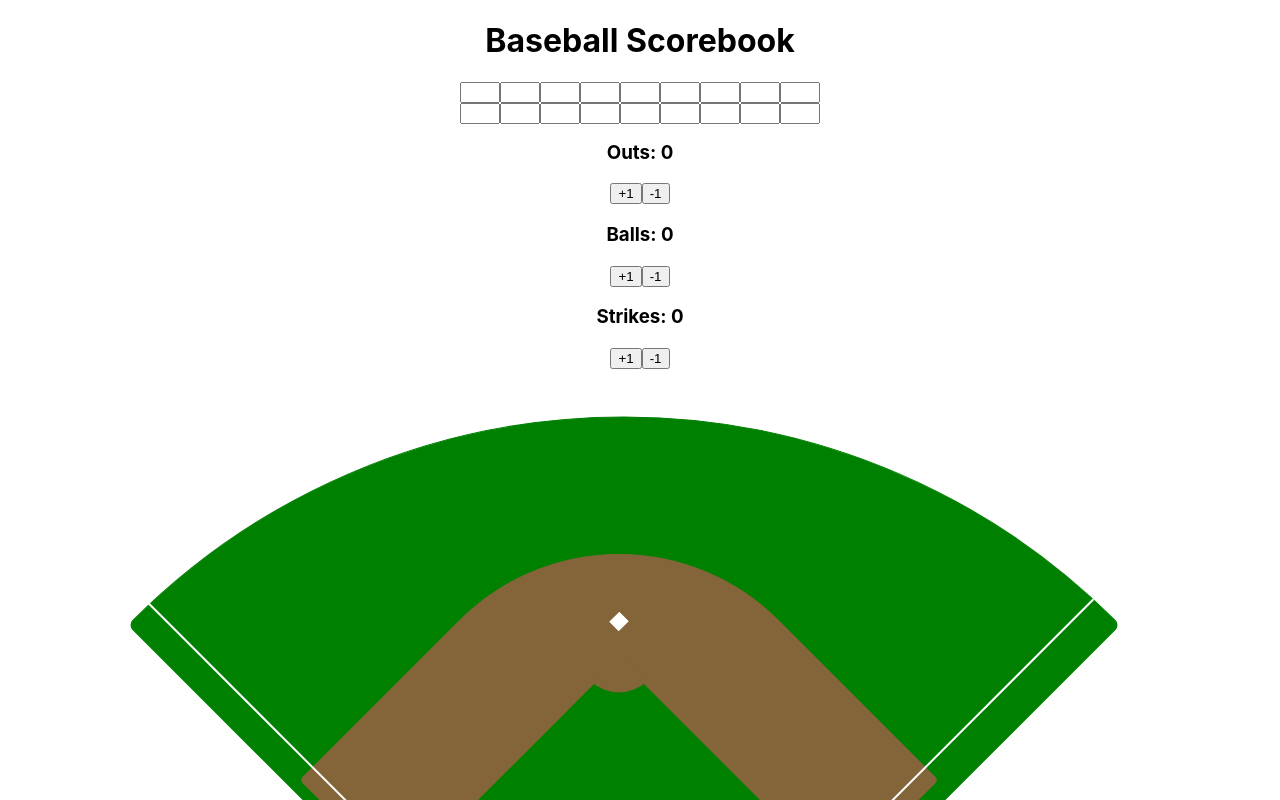
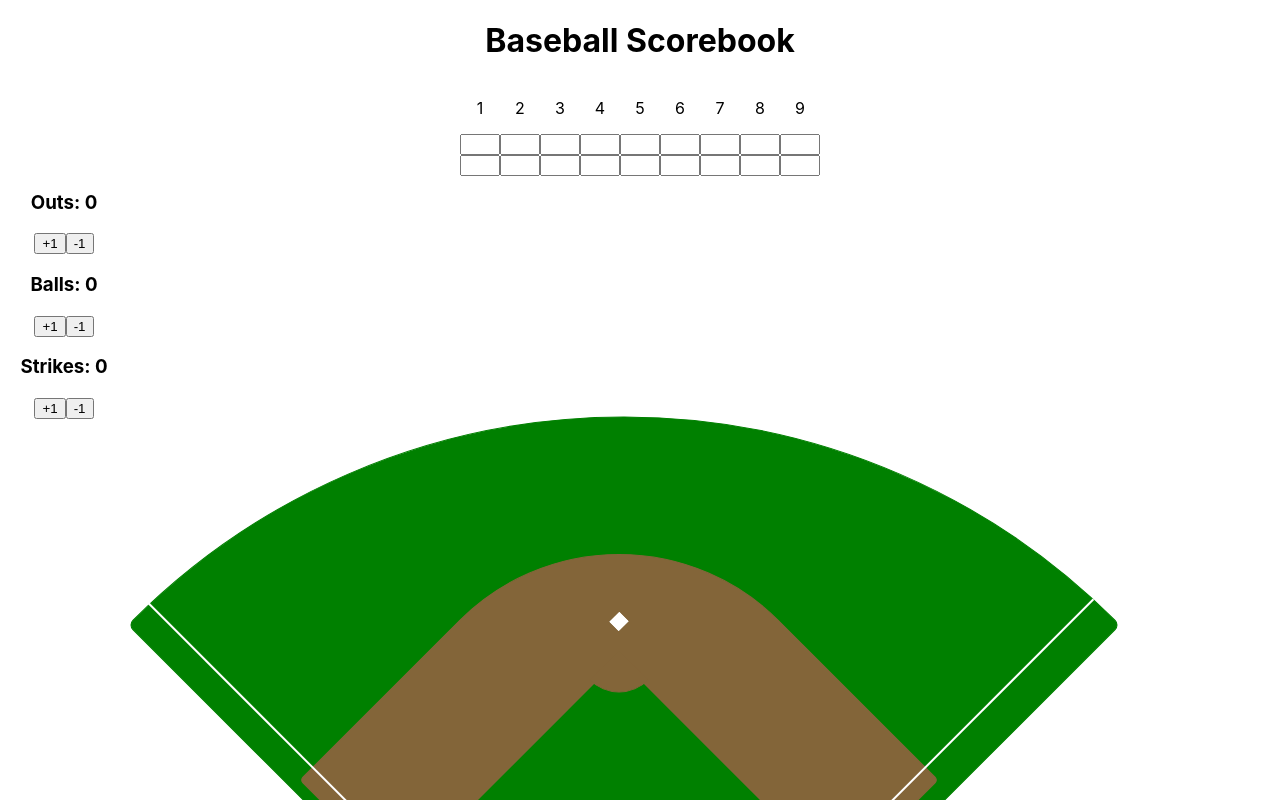
Before and after one commit to caseymacleod22/react-baseball-scorebook, a React (Create React App) app: page / in a window 1280 px wide. Shown: the top 800 px of the page. Built offline with nearby package versions, Linux system fonts and the light colour scheme.

Commit message:
refactor scoreboard to add individual inning components

```diff
--- a/src/App.css
+++ b/src/App.css
@@ -14,7 +14,13 @@
   height: 40px;
 }
 
-
+.outsandcount {
+  display: flex;
+  justify-content: flex-start;
+  flex-direction: column;
+  margin-top: 50px;
+  margin-right: 90%;
+}
 
 #field{
   position:absolute;
--- a/src/App.js
+++ b/src/App.js
@@ -3,7 +3,15 @@ import Header from './components/Header/Header'
 import Outs from './components/Outs/Outs'
 import Balls from './components/Balls/Balls'
 import Strikes from './components/Strikes/Strikes'
-import Scoreboard from './components/Scoreboard/Scoreboard'
+import FirstInning from './components/FirstInning/FirstInning'
+import SecondInning from './components/SecondInning/SecondInning'
+import ThirdInning from './components/ThirdInning/ThirdInning'
+import FourthInning from './components/FourthInning/FourthInning'
+import FifthInning from './components/FifthInning/FifthInning'
+import SixthInning from './components/SixthInning/SixthInning'
+import SeventhInning from './components/SeventhInning/SeventhInning'
+import EigthInning from './components/EigthInning/EightInning'
+import NinthInning from './components/NinthInning/NinthInning'
 import Field from './components/Field/Field'
 import FirstBase from './components/FirstBase/FirstBase'
 import SecondBase from './components/SecondBase/SecondBase'
@@ -14,19 +22,21 @@ function App() {
     <div className="App">
       <Header />
       <div className='container'>
-          <Scoreboard />
-          <Scoreboard />
-          <Scoreboard />
-          <Scoreboard />
-          <Scoreboard />
-          <Scoreboard />
-          <Scoreboard />
-          <Scoreboard />
-          <Scoreboard />
-        </div>
+          <FirstInning />
+          <SecondInning />
+          <ThirdInning />
+          <FourthInning />
+          <FifthInning />
+          <SixthInning />
+          <SeventhInning />
+          <EigthInning />
+          <NinthInning />
+      </div>
+      <div className='outsandcount'>
         <Outs />
         <Balls />
         <Strikes />
+      </div>
         <Field />
         <FirstBase />
         <SecondBase />
--- /dev/null
+++ b/src/components/EigthInning/EightInning.js
@@ -0,0 +1,11 @@
+function EigthInning () {
+    return (
+        <div className='scoreboard'>
+            <p>8</p>
+            <input type="number" min="0"/>
+            <input type="number" min="0"/>
+        </div>
+    )
+}
+
+export default EigthInning
--- /dev/null
+++ b/src/components/FifthInning/FifthInning.js
@@ -0,0 +1,11 @@
+function FifthInning () {
+    return (
+        <div className='scoreboard'>
+            <p>5</p>
+            <input type="number" min="0"/>
+            <input type="number" min="0"/>
+        </div>
+    )
+}
+
+export default FifthInning
--- /dev/null
+++ b/src/components/FirstInning/FirstInning.js
@@ -0,0 +1,11 @@
+function FirstInning () {
+    return (
+        <div className='scoreboard'>
+            <p>1</p>
+            <input type="number" min="0"/>
+            <input type="number" min="0"/>
+        </div>
+    )
+}
+
+export default FirstInning
--- /dev/null
+++ b/src/components/FourthInning/FourthInning.js
@@ -0,0 +1,11 @@
+function FourthInning () {
+    return (
+        <div className='scoreboard'>
+            <p>4</p>
+            <input type="number" min="0"/>
+            <input type="number" min="0"/>
+        </div>
+    )
+}
+
+export default FourthInning
--- /dev/null
+++ b/src/components/NinthInning/NinthInning.js
@@ -0,0 +1,11 @@
+function NinthInning () {
+    return (
+        <div className='scoreboard'>
+            <p>9</p>
+            <input type="number" min="0"/>
+            <input type="number" min="0"/>
+        </div>
+    )
+}
+
+export default NinthInning
--- a/src/components/Scoreboard/Scoreboard.js
+++ /dev/null
@@ -1,12 +0,0 @@
-import '../../App.css';
-
-function Scoreboard () {
-    return (
-        <div class='scoreboard'>
-            <input type="number" min='0'/>
-            <input type="number" min='0'/>
-        </div>
-    )
-}
-
-export default Scoreboard
--- /dev/null
+++ b/src/components/SecondInning/SecondInning.js
@@ -0,0 +1,11 @@
+function SecondInning () {
+    return (
+        <div className='scoreboard'>
+            <p>2</p>
+            <input type="number" min="0"/>
+            <input type="number" min="0"/>
+        </div>
+    )
+}
+
+export default SecondInning
--- /dev/null
+++ b/src/components/SeventhInning/SeventhInning.js
@@ -0,0 +1,11 @@
+function SeventhInning () {
+    return (
+        <div className='scoreboard'>
+            <p>7</p>
+            <input type="number" min="0"/>
+            <input type="number" min="0"/>
+        </div>
+    )
+}
+
+export default SeventhInning
--- /dev/null
+++ b/src/components/SixthInning/SixthInning.js
@@ -0,0 +1,11 @@
+function SixthInning () {
+    return (
+        <div className='scoreboard'>
+            <p>6</p>
+            <input type="number" min="0"/>
+            <input type="number" min="0"/>
+        </div>
+    )
+}
+
+export default SixthInning
--- /dev/null
+++ b/src/components/ThirdInning/ThirdInning.js
@@ -0,0 +1,11 @@
+function ThirdInning () {
+    return (
+        <div className='scoreboard'>
+            <p>3</p>
+            <input type="number" min="0"/>
+            <input type="number" min="0"/>
+        </div>
+    )
+}
+
+export default ThirdInning
```
